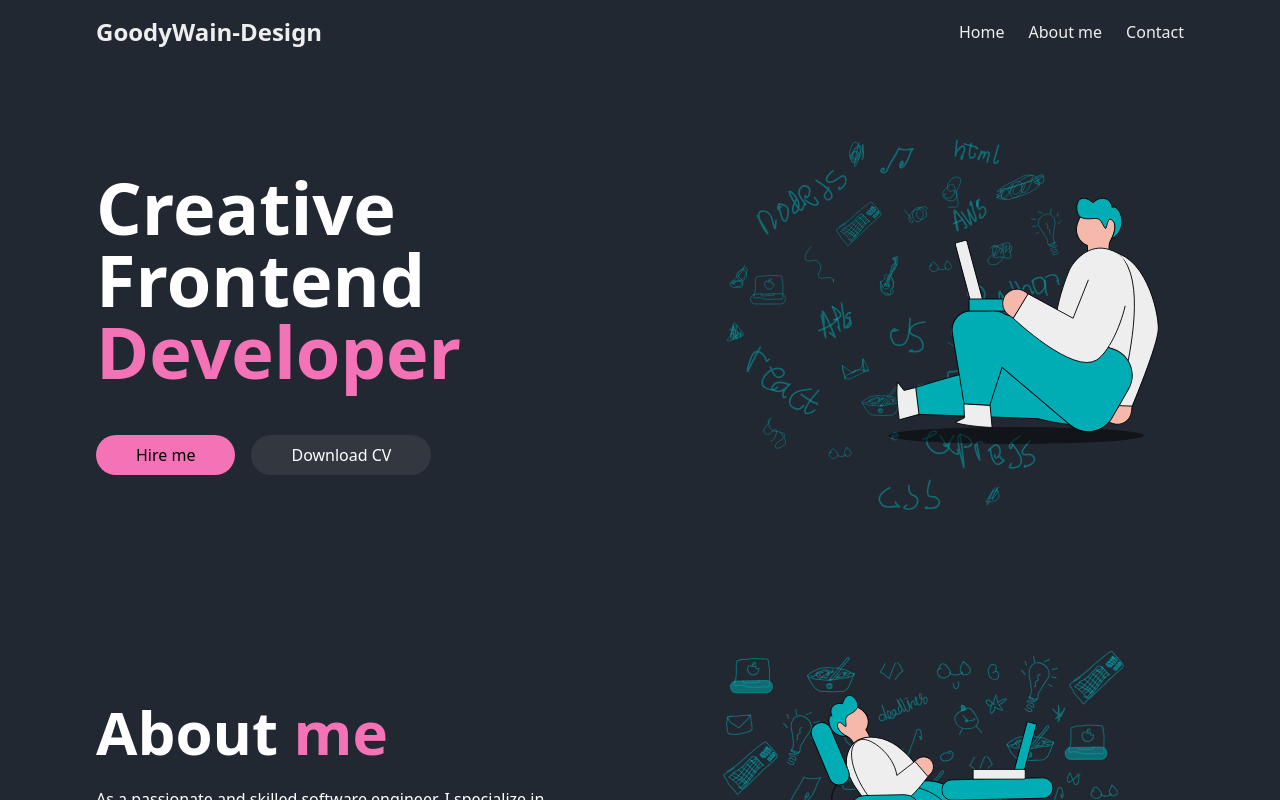
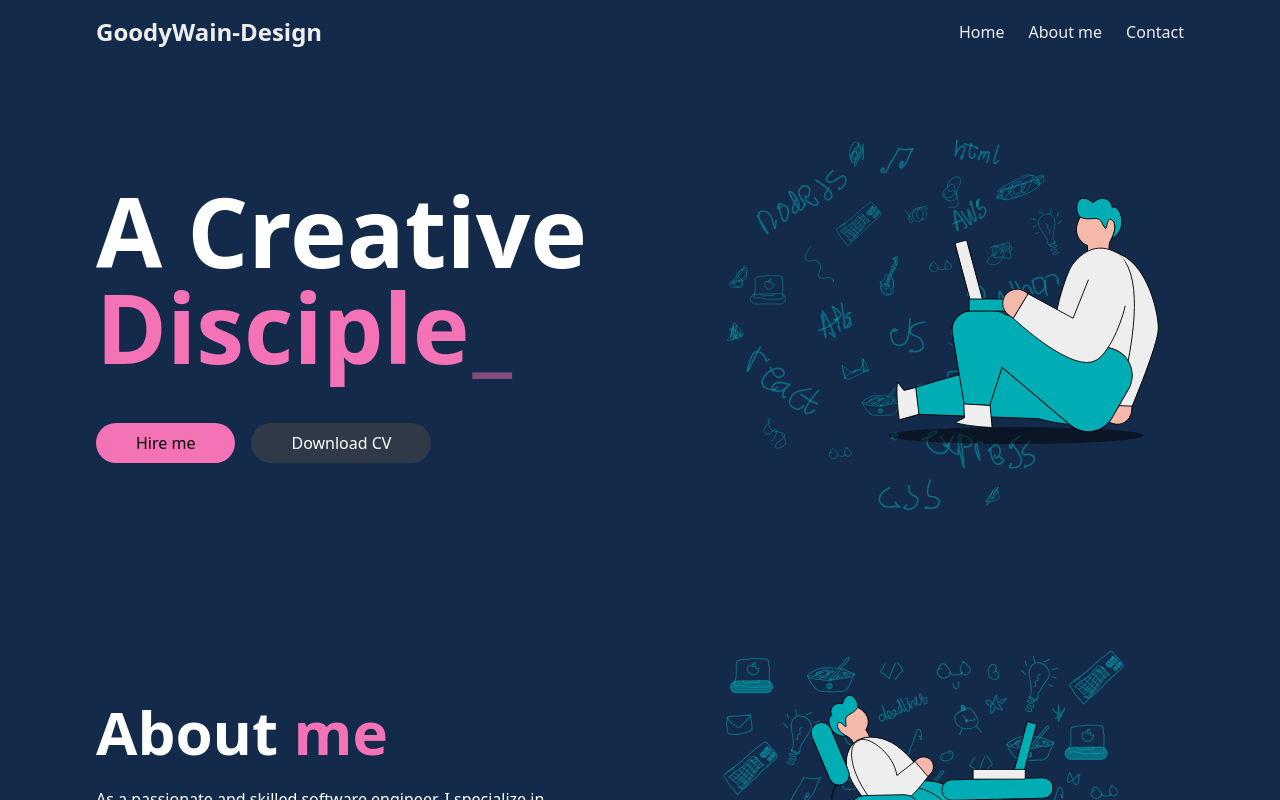
Before and after one commit to Goodness-1000/my-portfolio, a React (Vite) app: page / in a window 1280 px wide. Shown: the top 800 px of the page. Built offline with nearby package versions, Linux system fonts and the light colour scheme.

Commit message:
updated hero section

```diff
--- a/package.json
+++ b/package.json
@@ -12,7 +12,9 @@
   "dependencies": {
     "react": "^18.3.1",
     "react-dom": "^18.3.1",
-    "react-router-dom": "^7.8.2"
+    "react-router-dom": "^7.8.2",
+    "react-simple-typewriter": "^5.0.1",
+    "react-typed": "^2.0.12"
   },
   "devDependencies": {
     "@eslint/js": "^9.21.0",
--- a/src/App.css
+++ b/src/App.css
@@ -1,3 +1,3 @@
 *{
-    background-color: #222831;
+    background-color: #142a4b;
 }
--- a/src/App.jsx
+++ b/src/App.jsx
@@ -1,5 +1,6 @@
 import React from "react";
 import { BrowserRouter as Router, Routes, Route, Link } from "react-router-dom";
+import { Typewriter } from "react-simple-typewriter";
 import Button from "./components/Button";
 import Works from "./components/Works";
 
@@ -14,7 +15,7 @@ import ContactPage from "./pages/ContactPage";
 const App = () => {
   return (
     <Router>
-      <div className="relative bg-[#222831] overflow-x-hidden">
+      <div className="relative bg-[#142a4b] overflow-x-hidden">
         {/* HEADER */}
         <header className="flex flex-col md:flex-row justify-between items-center px-6 md:px-24 py-4">
           <h1 className="text-[#EEEEEE] font-bold text-xl md:text-2xl mb-4 md:mb-0">
@@ -36,8 +37,18 @@ const App = () => {
               <section className="flex flex-col-reverse lg:flex-row gap-8 items-center justify-between px-6 md:px-24 py-12">
                 {/* Left Text */}
                 <div className="w-full lg:w-1/2 flex flex-col space-y-6 text-center lg:text-left">
-                  <h1 className="text-4xl md:text-6xl lg:text-7xl font-bold text-white leading-tight">
-                    Creative Frontend <span className="text-pink-400">Developer</span>
+                  <h1 className="text-4xl md:text-6xl lg:text-8xl font-bold text-white leading-tight">
+                    A Creative <span className="text-pink-400">
+                      <Typewriter
+                        words={["Developer", "Designer", "Disciple", "AI Engr"]}
+                        loop={true}
+                        cursor
+                        cursorStyle="_"
+                        typeSpeed={60}
+                        deleteSpeed={60}
+                        delaySpeed={1500}
+                      />
+                    </span>
                   </h1>
                   <div className="flex flex-col sm:flex-row gap-4 justify-center lg:justify-start pt-6">
                     <a href="#contact">
@@ -74,6 +85,7 @@ const App = () => {
                 <div className="w-full lg:w-1/2 flex justify-center relative">
                   <img src="/bgimage2.svg" className="w-[80%] max-w-md" alt="About section background" />
                   <img src="/image2.svg" className="absolute top-4 w-[50%]" alt="Developer working illustration" />
+                  <img src="/image1bottom.svg" className="absolute bottom-[60px] left-32 w-[20vw]" alt="Decorative bottom shape" />
                 </div>
               </section>
 
@@ -106,7 +118,7 @@ const App = () => {
           <Route path="/contact" element={<ContactPage />} />
 
           {/* WORKS PAGES */}
-         <Route path="/works/all" element={<AllworksPage />} />
+          <Route path="/works/all" element={<AllworksPage />} />
           <Route path="/works/frontend" element={<FrontendPage />} />
           <Route path="/works/ui" element={<UIPage />} />
           <Route path="/works/webdev" element={<WebdevPage />} />
```
Also changed, not shown: 1 other file (tests, documents, lock files or other folders).
